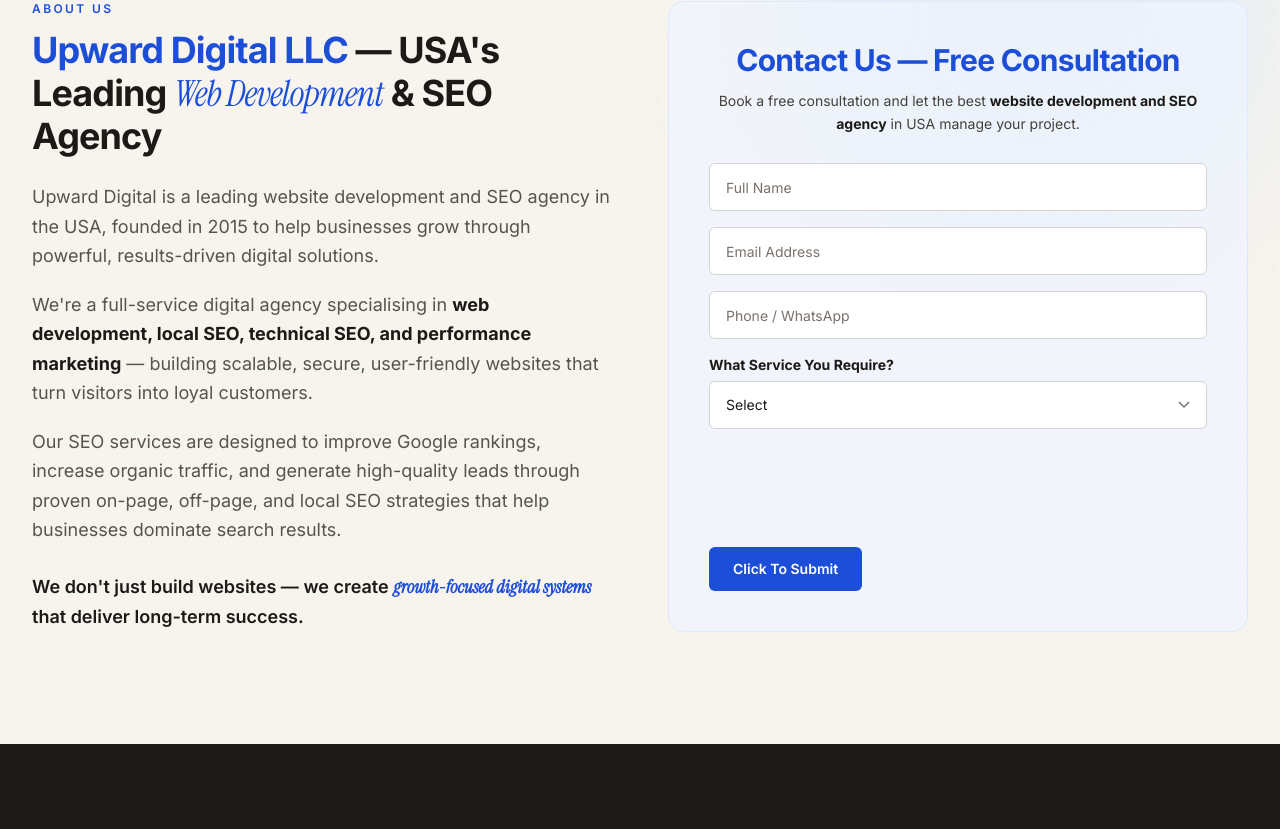
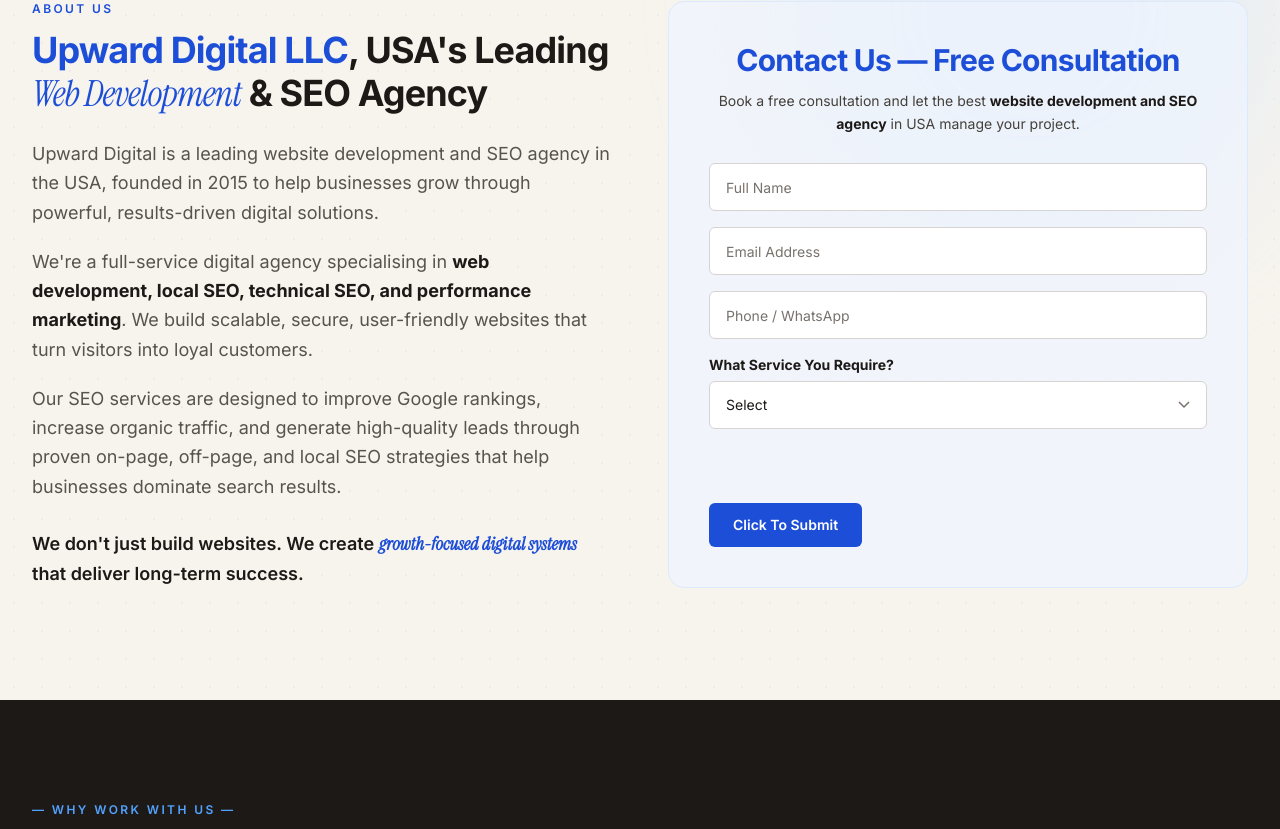
Before and after one commit to TalhaFaisal777/upwarddigital-site, a React (Vite) app: page / in a window 1280 px wide. Shown: the part 1741-2570 px from the top of the page. Built offline with nearby package versions, Linux system fonts and the light colour scheme.

Commit message:
Remove em-dashes from about copy for more human voice

```diff
--- a/src/pages/Home.jsx
+++ b/src/pages/Home.jsx
@@ -401,7 +401,7 @@ function AboutAndContactSection() {
             About Us
           </span>
           <h2 className="text-2xl md:text-3xl lg:text-4xl font-bold leading-[1.2] tracking-tight mb-6 text-stone-900">
-            <span className="text-primary">Upward Digital LLC</span> — USA's
+            <span className="text-primary">Upward Digital LLC</span>, USA's
             Leading <em className="font-serif italic font-medium text-primary">Web Development</em> & SEO Agency
           </h2>
 
@@ -416,8 +416,8 @@ function AboutAndContactSection() {
               <strong className="text-stone-900">
                 web development, local SEO, technical SEO, and performance
                 marketing
-              </strong>{" "}
-              — building scalable, secure, user-friendly websites that turn
+              </strong>
+              . We build scalable, secure, user-friendly websites that turn
               visitors into loyal customers.
             </p>
             <p>
@@ -427,7 +427,7 @@ function AboutAndContactSection() {
               dominate search results.
             </p>
             <p className="text-stone-900 font-semibold pt-2">
-              We don't just build websites — we create{" "}
+              We don't just build websites. We create{" "}
               <em className="font-serif italic text-primary">
                 growth-focused digital systems
               </em>{" "}
```
